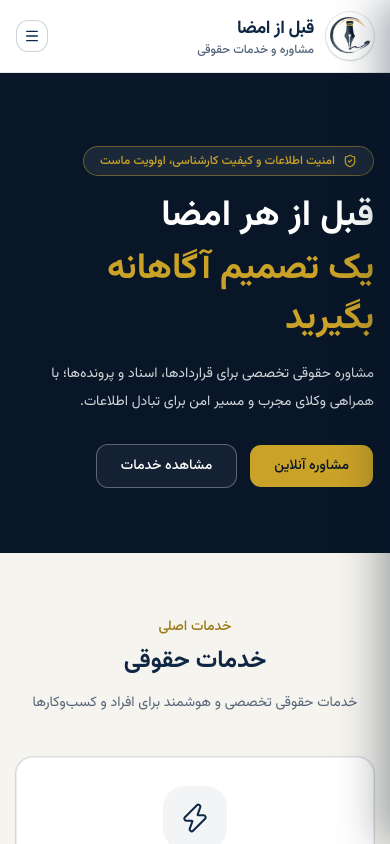
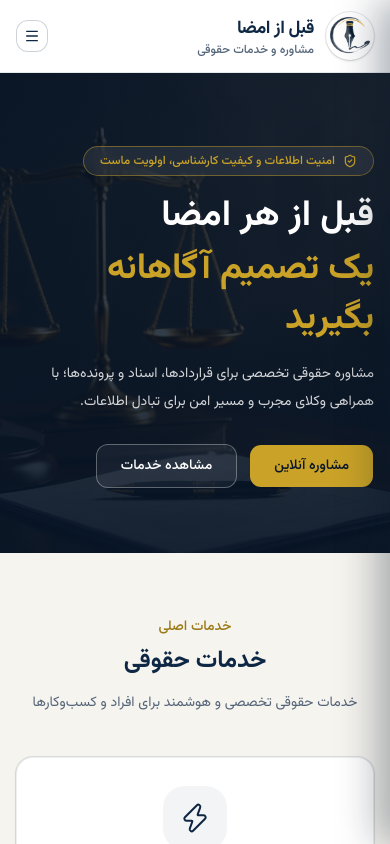
Before and after one commit to Aminsangtarash/ghab-as-emza, a Next.js app: page / in a window 390 px wide. Shown: the top 844 px of the page. Built offline with nearby package versions, Linux system fonts and the light colour scheme; no server answers.

Commit message:
top section background

```diff
--- a/src/components/home/hero.tsx
+++ b/src/components/home/hero.tsx
@@ -69,8 +69,20 @@ export function Hero() {
         <div className="absolute inset-0 bg-gradient-to-r from-transparent from-[8%] via-navy-deep/40 via-[42%] to-navy-deep to-[72%]" />
       </div>
 
-      <section ref={heroRef} className="relative z-10 bg-navy-deep md:bg-transparent">
-        <div className="relative mx-auto flex min-h-[30rem] w-full max-w-6xl items-center px-4 pt-16 pb-14 sm:min-h-[34rem] sm:px-6 sm:pt-20 sm:pb-16">
+      <section ref={heroRef} className="relative z-10 overflow-hidden bg-navy-deep md:overflow-visible md:bg-transparent">
+        <div className="absolute inset-0 md:hidden" aria-hidden="true">
+          <Image
+            src="/images/hero-legal.jpg"
+            alt=""
+            fill
+            priority
+            className="object-cover object-[center_30%]"
+            sizes="100vw"
+          />
+          <div className="absolute inset-0 bg-gradient-to-b from-navy-deep/88 via-navy-deep/82 to-navy-deep/92" />
+        </div>
+
+        <div className="relative z-10 mx-auto flex min-h-[30rem] w-full max-w-6xl items-center px-4 pt-16 pb-14 sm:min-h-[34rem] sm:px-6 sm:pt-20 sm:pb-16">
           <div className="w-full max-w-2xl">
             <p
               className="hero-animate mb-4 inline-flex w-fit items-center gap-2 rounded-full border border-gold/45 bg-white/8 px-4 py-1.5 text-xs font-medium text-gold backdrop-blur-sm"
```
